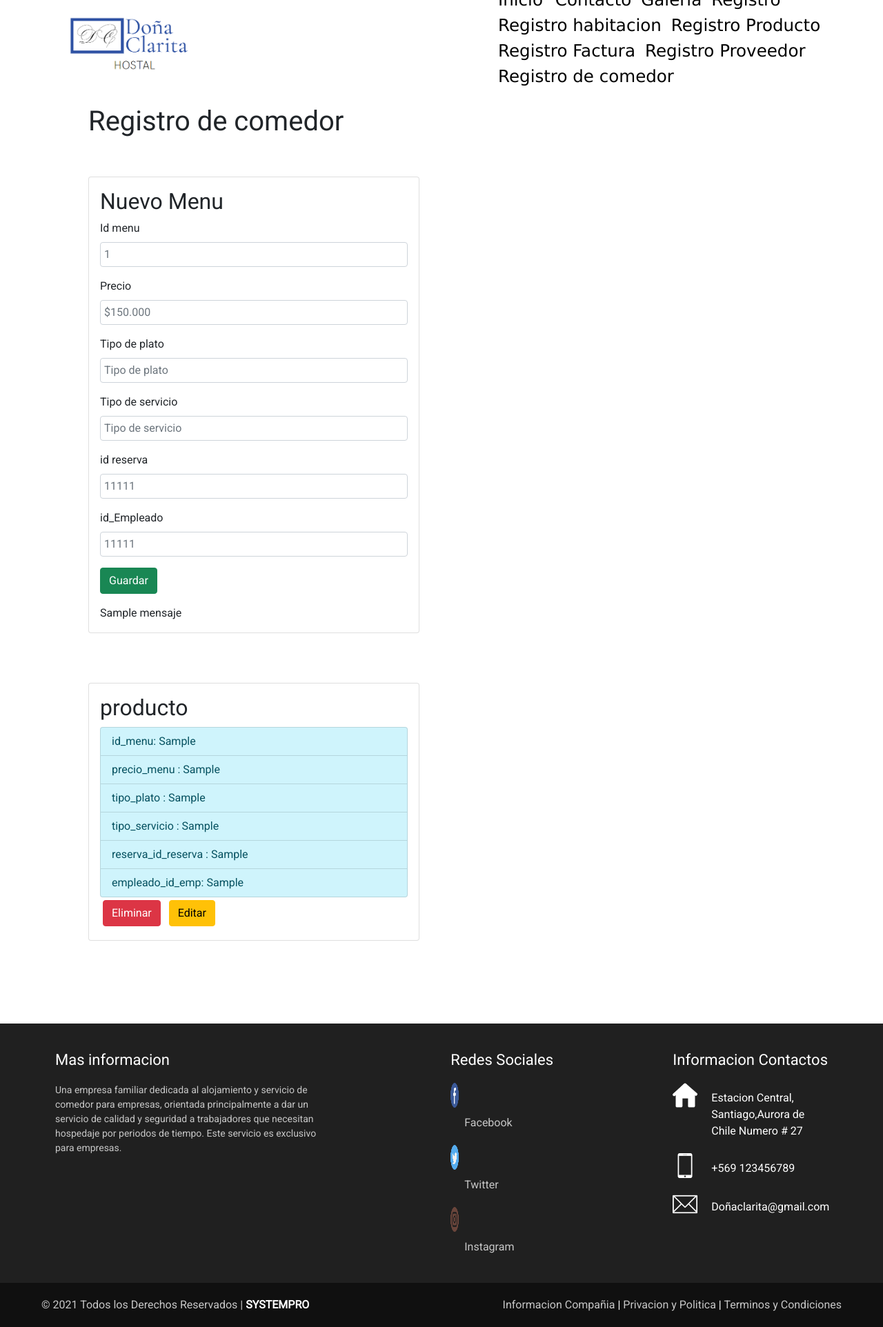
After one commit to katkat777/Hostal-Do-a-Clarita, a Django app: template app/templates/app/RegistroMenu.html in a window 1280 px wide. The commit adds this page. Shown: the whole page at 69% size. Run offline with Django 3.2, Linux system fonts and the light colour scheme; the template is opened without the code that fills it: most values are stand-ins (such as "Sample title", 1, 10 or a date in 2020); some libraries are stand-ins or nearby versions; some web fonts are replaced.

Commit message:
registro de menu

```diff
--- /dev/null
+++ b/app/templates/app/RegistroMenu.html
@@ -0,0 +1,76 @@
+{% extends 'app/base.html' %}
+{% load static %}
+{% block contenido %}
+
+<br><br>
+<H1>Registro de comedor</H1>
+<br><br>
+<div class="card" style="width: 30rem;">
+    <div class="card-body">
+        <h2>Nuevo Menu</h2>
+
+        <form action="" method="POST">
+            {% csrf_token %}
+
+        <div class="mb-3">
+            <label for="exampleFormControlInput1" class="form-label">Id menu</label>
+            <input type="number" class="form-control" name="id_menu" placeholder="1" min="1">
+        </div>
+        <div class="mb-3">
+            <label for="exampleFormControlInput1" class="form-label">Precio</label>
+            <input type="number" name="precio_menu" class="form-control"  placeholder="$150.000" min="1">
+        </div>
+        <div class="mb-3">
+            <label for="exampleFormControlInput1" class="form-label">Tipo de plato</label>
+            <input type="text" name="tipo_plato" class="form-control" placeholder="Tipo de plato">
+        </div>
+        <div class="mb-3">
+            <label for="exampleFormControlInput1" class="form-label">Tipo de servicio</label>
+            <input type="text" name="tipo_servicio"  class="form-control"  placeholder="Tipo de servicio">
+        </div>
+        <div class="mb-3">
+            <label for="exampleFormControlInput1" class="form-label">id reserva</label>
+            <input type="text" name="reserva_id_reserva"  class="form-control"  placeholder="11111">
+        </div>
+        <div class="mb-3">
+            <label for="exampleFormControlInput1" class="form-label">id_Empleado</label>
+            <input type="text" name="empleado_id_emp"  class="form-control"  placeholder="11111">
+        </div>
+        <div class="col-auto">
+            <button type="submit" class="btn btn-success mb-3">Guardar</button>
+        </div>
+        </form>
+
+        {{mensaje}}
+    </div>
+</div>
+
+        <br><br><br>
+
+
+        {% for p in menus %}
+<div class="card" style="width: 30rem;">
+    <div class="card-body">
+        <h2>producto</h2>
+        <ul class="list-group">
+
+            <li class="list-group-item list-group-item-action list-group-item-info"> id_menu: {{ p.0 }} </li>
+            <li class="list-group-item list-group-item-action list-group-item-info"> precio_menu : {{ p.1 }} </li>
+            <li class="list-group-item list-group-item-action list-group-item-info"> tipo_plato : {{ p.2 }} </li>
+            <li class="list-group-item list-group-item-action list-group-item-info"> tipo_servicio : {{ p.3 }} </li>
+            <li class="list-group-item list-group-item-action list-group-item-info"> reserva_id_reserva : {{ p.4}} </li>
+            <li class="list-group-item list-group-item-action list-group-item-info"> empleado_id_emp: {{ p.5 }} </li>
+
+        </ul>
+        <div>
+            <button class ="btn btn-danger m-1" >Eliminar</button>
+            <button class ="btn btn-warning m-1" >Editar</button>
+        </div>
+    </div>
+</div>
+<br><br>
+
+
+{% endfor %}
+
+{% endblock %}
--- a/app/templates/app/base.html
+++ b/app/templates/app/base.html
@@ -39,6 +39,7 @@
                     <li><a href="{% url 'RegistroProducto' %}">Registro Producto</a></li>
                     <li><a href="{% url 'RegistroFactura' %}">Registro Factura</a></li>
                     <li><a href="{% url 'RegistroProveedor' %}">Registro Proveedor</a></li>
+                    <li><a href="{% url 'RegistroMenu' %}">Registro de comedor</a></li>
 
 
                 </ul>
--- a/app/urls.py
+++ b/app/urls.py
@@ -10,5 +10,6 @@ urlpatterns = [
     path('RegistroProducto/', RegistroProducto, name="RegistroProducto"),
     path('RegistroFactura/', RegistroFactura, name="RegistroFactura"),
     path('RegistroProveedor/', RegistroProveedor, name="RegistroProveedor"),
+    path('RegistroMenu/', RegistroMenu, name="RegistroMenu"),
 
 ]
```
Also changed, not shown: app/views.py (+49 -0 lines), create or replace procedure sp_listar_cl.sql (+33 -0 lines).
